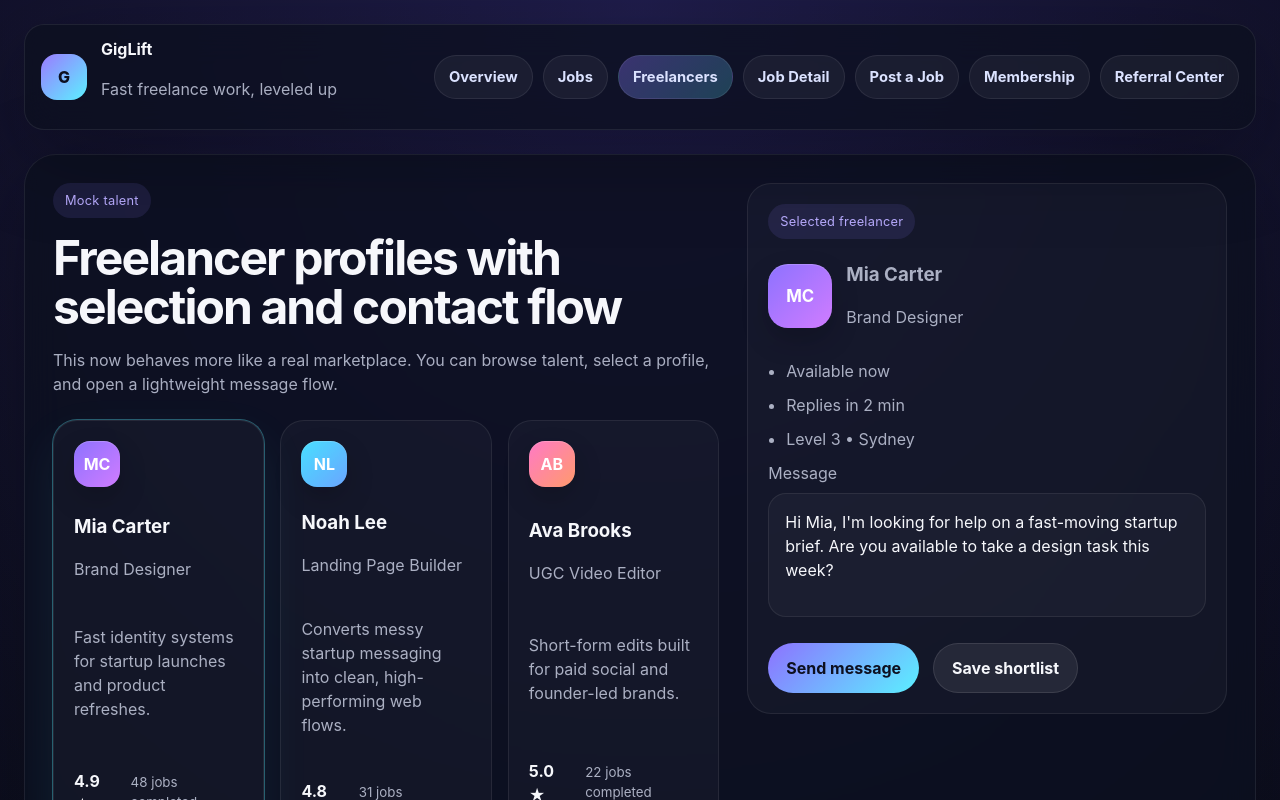
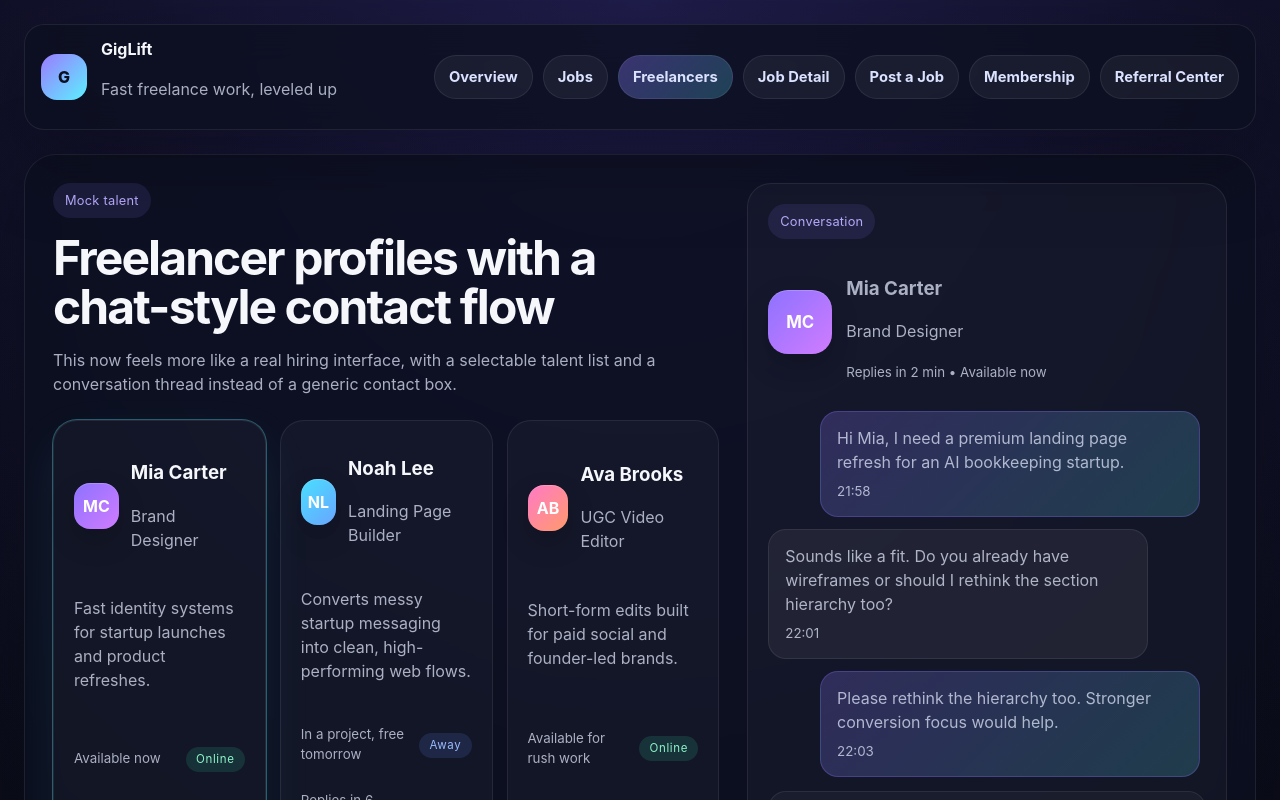
Before and after one commit to fintie/GigLift, a React (Vite) app: page / in a window 1280 px wide. Both pictures are taken after a click on the button "Freelancers". Shown: the top 800 px of the page. Built offline with nearby package versions, Linux system fonts and the light colour scheme.

Commit message:
Add chat-style freelancer messaging UI

```diff
--- a/src/App.jsx
+++ b/src/App.jsx
@@ -131,6 +131,12 @@ const freelancers = [
     accent: 'violet',
     responseTime: 'Replies in 2 min',
     availability: 'Available now',
+    status: 'online',
+    chat: [
+      { from: 'client', text: 'Hi Mia, I need a premium landing page refresh for an AI bookkeeping startup.', time: '21:58' },
+      { from: 'freelancer', text: 'Sounds like a fit. Do you already have wireframes or should I rethink the section hierarchy too?', time: '22:01' },
+      { from: 'client', text: 'Please rethink the hierarchy too. Stronger conversion focus would help.', time: '22:03' },
+    ],
   },
   {
     id: 2,
@@ -147,6 +153,11 @@ const freelancers = [
     accent: 'cyan',
     responseTime: 'Replies in 6 min',
     availability: 'In a project, free tomorrow',
+    status: 'away',
+    chat: [
+      { from: 'client', text: 'Hey Noah, would you be open to a homepage redesign later this week?', time: '20:44' },
+      { from: 'freelancer', text: 'Yes, I can start tomorrow afternoon. If you send brand notes, I can scope it quickly.', time: '20:52' },
+    ],
   },
   {
     id: 3,
@@ -163,6 +174,11 @@ const freelancers = [
     accent: 'pink',
     responseTime: 'Replies in 4 min',
     availability: 'Available for rush work',
+    status: 'online',
+    chat: [
+      { from: 'client', text: 'Need 5 quick UGC edits for wellness ads. Tight turnaround.', time: '21:10' },
+      { from: 'freelancer', text: 'I can do that. If you send the raw clips tonight, I can return first cuts tomorrow morning.', time: '21:14' },
+    ],
   },
   {
     id: 4,
@@ -179,6 +195,11 @@ const freelancers = [
     accent: 'gold',
     responseTime: 'Replies in 9 min',
     availability: 'Booked this afternoon',
+    status: 'busy',
+    chat: [
+      { from: 'client', text: 'We need ad creative with stronger CTR angles for a skincare launch.', time: '19:32' },
+      { from: 'freelancer', text: 'Happy to help. I am booked now, but I can start a first direction tomorrow morning.', time: '19:41' },
+    ],
   },
   {
     id: 5,
@@ -195,6 +216,11 @@ const freelancers = [
     accent: 'green',
     responseTime: 'Replies in 3 min',
     availability: 'Available now',
+    status: 'online',
+    chat: [
+      { from: 'client', text: 'Can you help with 6 launch graphics for a startup waitlist push?', time: '22:00' },
+      { from: 'freelancer', text: 'Yes, I can turn the first concepts around tonight if the copy is ready.', time: '22:02' },
+    ],
   },
   {
     id: 6,
@@ -211,6 +237,11 @@ const freelancers = [
     accent: 'blue',
     responseTime: 'Replies in 5 min',
     availability: 'Available this evening',
+    status: 'online',
+    chat: [
+      { from: 'client', text: 'Looking for a seed deck cleanup before investor intros next week.', time: '18:11' },
+      { from: 'freelancer', text: 'That works well for me. Send the current deck and I can suggest a stronger story arc.', time: '18:16' },
+    ],
   },
 ]
 
@@ -554,83 +585,83 @@ function FreelancersPage({ selectedFreelancerId, onSelectFreelancer }) {
   const [messageSent, setMessageSent] = useState(false)
 
   return (
-    <section className="content-card split-layout freelancers-layout">
+    <section className="content-card split-layout chat-layout">
       <div>
         <SectionTitle
           eyebrow="Mock talent"
-          title="Freelancer profiles with selection and contact flow"
-          text="This now behaves more like a real marketplace. You can browse talent, select a profile, and open a lightweight message flow."
+          title="Freelancer profiles with a chat-style contact flow"
+          text="This now feels more like a real hiring interface, with a selectable talent list and a conversation thread instead of a generic contact box."
         />
-        <div className="freelancer-grid">
+        <div className="freelancer-grid chat-freelancer-grid">
           {freelancers.map((freelancer) => (
             <article
               key={freelancer.id}
-              className={freelancer.id === selectedFreelancerId ? 'freelancer-card selected-card' : 'freelancer-card'}
+              className={freelancer.id === selectedFreelancerId ? 'freelancer-card selected-card chat-card' : 'freelancer-card chat-card'}
               onClick={() => {
                 onSelectFreelancer(freelancer.id)
                 setMessageSent(false)
               }}
             >
+              <div className="chat-card-top">
                 <div className={`avatar photo-avatar avatar-${freelancer.accent}`}>{freelancer.avatar}</div>
                 <div>
                   <h3>{freelancer.name}</h3>
                   <p>{freelancer.role}</p>
                 </div>
+              </div>
               <p>{freelancer.headline}</p>
-              <div className="freelancer-meta">
-                <strong>{freelancer.score} ★</strong>
-                <small>{freelancer.jobs} jobs completed</small>
+              <div className="meta-row">
+                <small>{freelancer.availability}</small>
+                <small className={`status-pill status-${freelancer.status}`}>{freelancer.status}</small>
               </div>
               <div className="meta-row">
-                <small>{freelancer.level}</small>
+                <small>{freelancer.responseTime}</small>
                 <small>{freelancer.city}</small>
-              </div>
-              <div className="meta-row">
-                <span className="badge">{freelancer.badge}</span>
-                <small>{freelancer.earnings}</small>
               </div>
             </article>
           ))}
         </div>
       </div>
 
-      <aside className="side-panel contact-panel">
-        <span className="side-label">Selected freelancer</span>
+      <aside className="side-panel chat-panel">
+        <span className="side-label">Conversation</span>
         <div className="contact-header">
           <div className={`avatar photo-avatar large-avatar avatar-${selectedFreelancer.accent}`}>{selectedFreelancer.avatar}</div>
           <div>
             <h3>{selectedFreelancer.name}</h3>
             <p>{selectedFreelancer.role}</p>
+            <small>{selectedFreelancer.responseTime} • {selectedFreelancer.availability}</small>
           </div>
         </div>
 
-        <ul className="quest-list compact-list">
-          <li>{selectedFreelancer.availability}</li>
-          <li>{selectedFreelancer.responseTime}</li>
-          <li>{selectedFreelancer.level} • {selectedFreelancer.city}</li>
-        </ul>
-
-        <div className="form-row">
-          <label>Message</label>
-          <div className="fake-input large-input">
-            Hi {selectedFreelancer.name.split(' ')[0]}, I&apos;m looking for help on a fast-moving startup brief. Are you available to take a design task this week?
+        <div className="chat-thread">
+          {selectedFreelancer.chat.map((item, index) => (
+            <div key={`${selectedFreelancer.id}-${index}-${item.time}`} className={item.from === 'client' ? 'chat-bubble client-bubble' : 'chat-bubble freelancer-bubble'}>
+              <p>{item.text}</p>
+              <small>{item.time}</small>
             </div>
+          ))}
+          {messageSent && (
+            <div className="chat-bubble client-bubble pending-bubble">
+              <p>Hi {selectedFreelancer.name.split(' ')[0]}, I&apos;d like to move forward on a startup design brief. Can you take this on this week?</p>
+              <small>Just now</small>
+            </div>
+          )}
         </div>
 
+        <div className="chat-composer">
+          <div className="fake-input large-input">
+            Hi {selectedFreelancer.name.split(' ')[0]}, I&apos;d like to move forward on a startup design brief. Can you take this on this week?
+          </div>
           <div className="hero-actions">
             <button type="button" onClick={() => setMessageSent(true)}>
               Send message
             </button>
             <button type="button" className="ghost-button">
-            Save shortlist
+              Attach brief
             </button>
           </div>
-
-        {messageSent && (
-          <div className="success-box">
-            Message sent to {selectedFreelancer.name}. Expected reply: {selectedFreelancer.responseTime.toLowerCase()}.
         </div>
-        )}
       </aside>
     </section>
   )
--- a/src/index.css
+++ b/src/index.css
@@ -466,6 +466,93 @@ small,
   margin-top: 10px;
 }
 
+.chat-layout {
+  align-items: start;
+}
+
+.chat-freelancer-grid {
+  gap: 14px;
+}
+
+.chat-card {
+  cursor: pointer;
+}
+
+.chat-card-top {
+  display: flex;
+  align-items: center;
+  gap: 12px;
+}
+
+.chat-panel {
+  display: grid;
+  gap: 14px;
+}
+
+.chat-thread {
+  display: grid;
+  gap: 12px;
+  max-height: 460px;
+  overflow: auto;
+  padding-right: 6px;
+}
+
+.chat-bubble {
+  max-width: 88%;
+  padding: 14px 16px;
+  border-radius: 18px;
+  display: grid;
+  gap: 8px;
+}
+
+.chat-bubble p,
+.timeline-feed-row p {
+  margin: 0;
+}
+
+.client-bubble {
+  margin-left: auto;
+  background: linear-gradient(135deg, rgba(141, 114, 255, 0.24) 0%, rgba(91, 240, 255, 0.18) 100%);
+  border: 1px solid rgba(141, 114, 255, 0.28);
+}
+
+.freelancer-bubble {
+  background: rgba(255, 255, 255, 0.06);
+  border: 1px solid rgba(255, 255, 255, 0.08);
+}
+
+.pending-bubble {
+  box-shadow: 0 0 0 1px rgba(91, 240, 255, 0.16);
+}
+
+.chat-composer {
+  display: grid;
+  gap: 14px;
+}
+
+.status-pill {
+  padding: 4px 10px;
+  border-radius: 999px;
+  text-transform: capitalize;
+  font-size: 0.72rem;
+  letter-spacing: 0.06em;
+}
+
+.status-online {
+  background: rgba(50, 215, 161, 0.14);
+  color: #8cf4c8;
+}
+
+.status-away {
+  background: rgba(91, 140, 255, 0.14);
+  color: #9abbff;
+}
+
+.status-busy {
+  background: rgba(247, 185, 85, 0.14);
+  color: #ffd48a;
+}
+
 .timeline-feed {
   display: grid;
   gap: 12px;
@@ -665,6 +752,10 @@ small,
     grid-template-columns: 1fr;
   }
 
+  .chat-bubble {
+    max-width: 100%;
+  }
+
   .filter-row {
     grid-template-columns: repeat(3, max-content);
   }
```
Lines whose indentation alone changed are shown as unchanged.
